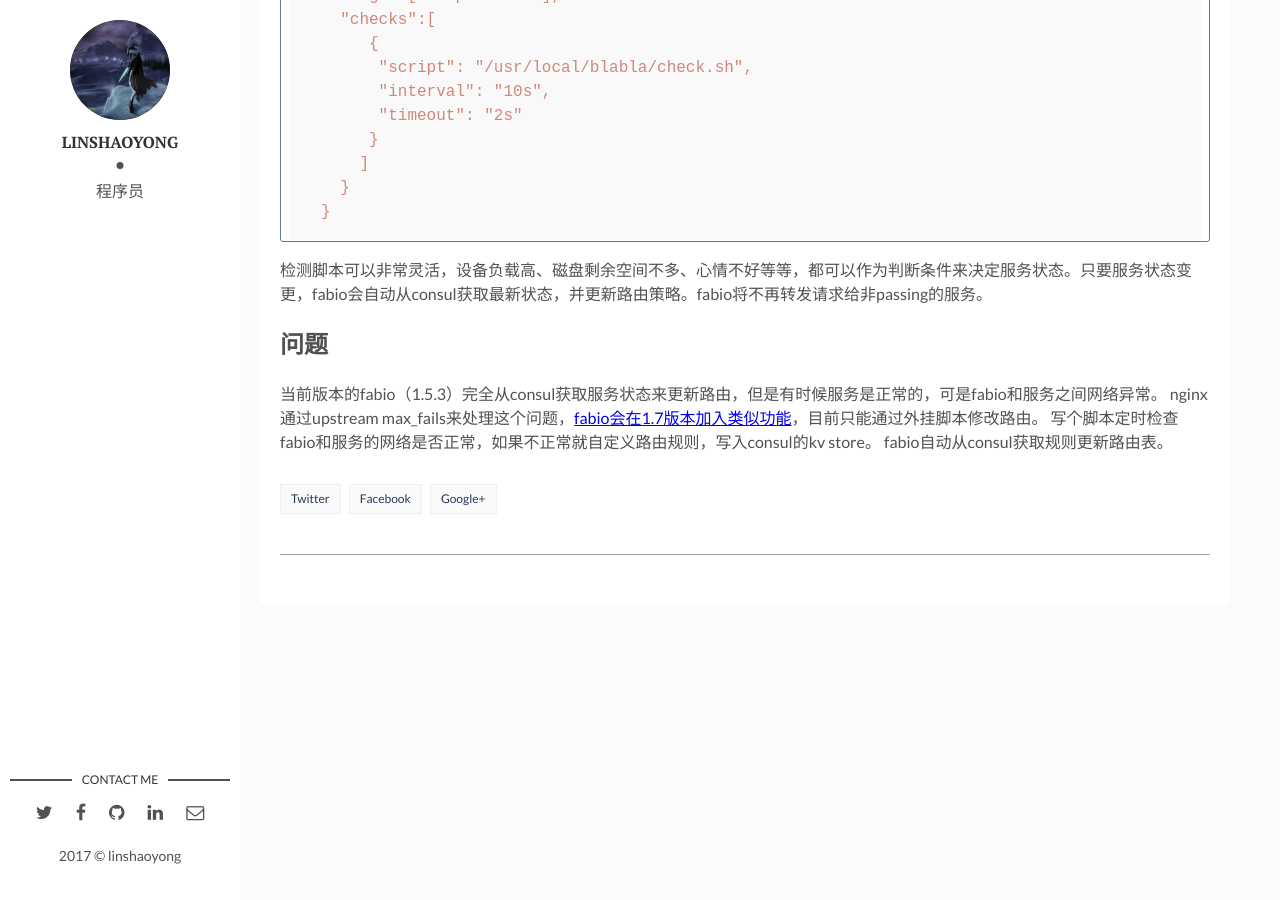
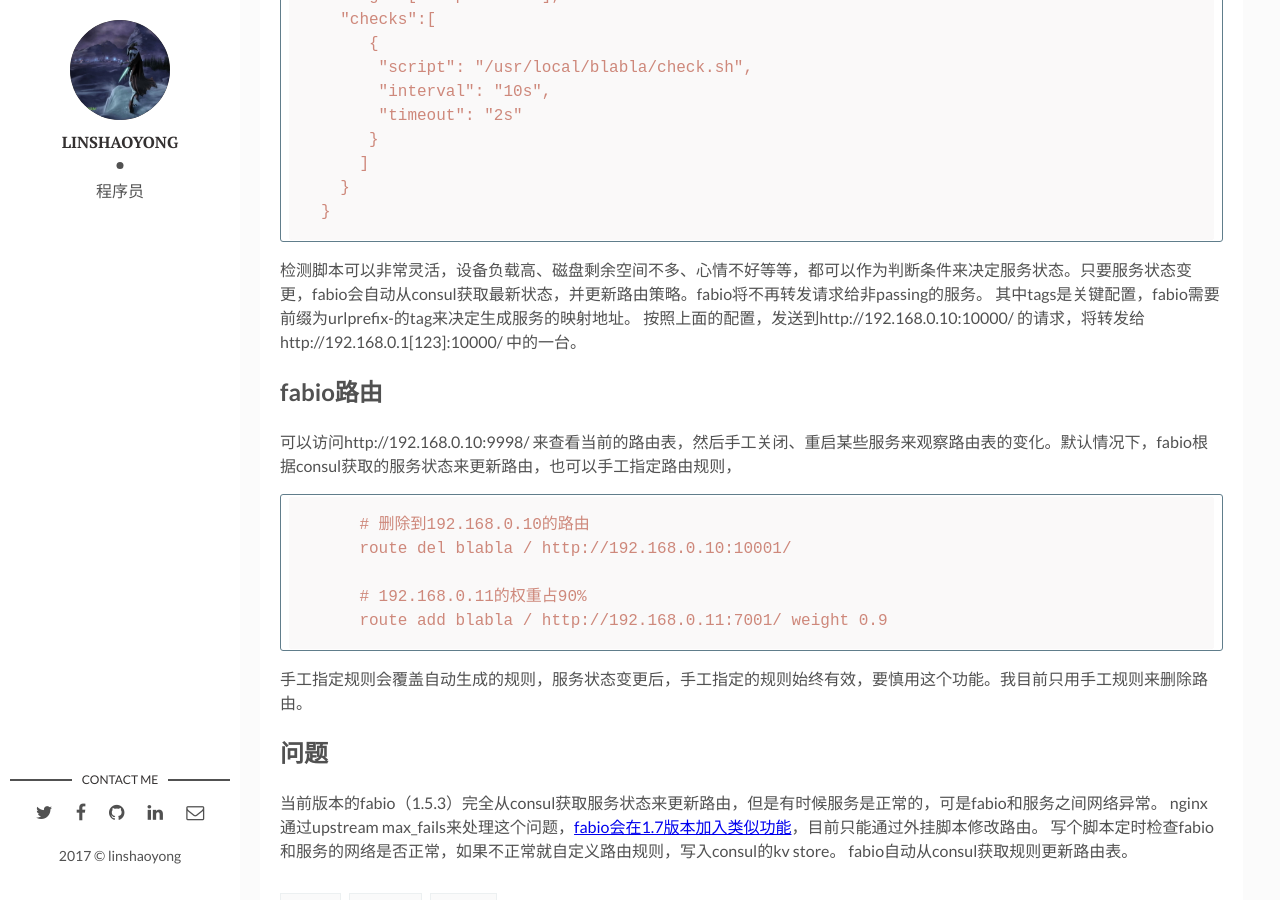
Before and after one commit to linshaoyong/linshaoyong.github.io, a Jekyll site: the page built from _posts/2017-11-28-using-fabio-and-consul.md, in a window 1280 px wide and 900 px high, scrolled down 1424 px. Built offline with Jekyll 4.4.1, drawn with Linux system fonts in a browser that asks for light colours; some of the changed text lies outside the part shown.

Commit message:
update post

````diff
--- a/_posts/2017-11-28-using-fabio-and-consul.md
+++ b/_posts/2017-11-28-using-fabio-and-consul.md
@@ -7,16 +7,16 @@
 
 ## 部署
 
-[fabio](https://github.com/fabiolb/fabio)是一款简单、现代、快速、基本上零配置的负载均衡软件，集成了consul等服务发现软件。
+[fabio](https://github.com/fabiolb/fabio)是一款简单、快速、几乎零配置的负载均衡软件，后端集成了consul等多种服务发现软件。
 
 假设我们有一个web应用，部署在3台设备，对外提供HTTP查询接口，一般是在前面用nginx做负载均衡。
 
 ```
-                     +--> service-a
-                     |
-    user --> nginx --+--> service-b
-                     |
-                     +--> service-c
+                                           +--> service-a （192.168.0.11:10001）
+                                           |
+    user --> nginx （192.168.0.10:10000） --+--> service-b （192.168.0.12:10001）
+                                           |
+                                           +--> service-c （192.168.0.13:10001）
 ```
 
 但是nginx对后端不够敏感，如果某台设备数据库变慢了、数据库的数据延迟等等，nginx依然会转发请求过去。
@@ -24,11 +24,11 @@
 当然，nginx功能很强大，如果要保留nginx的功能，可以在每个服务前端都部署nginx，再把fabio放在nginx之前。
 
 ```
-                     +--> nginx --> service-a
-                     |
-    user --> fabio --+--> nginx --> service-b
-                     |
-                     +--> nginx --> service-c
+                                           +--> nginx （192.168.0.11:10001） --> service-a
+                                           |
+    user --> fabio （192.168.0.10:10000） --+--> nginx （192.168.0.12:10001） --> service-b
+                                           |
+                                           +--> nginx （192.168.0.13:10001） --> service-c
 ```
 
 ## fabio配置
@@ -46,7 +46,6 @@
 运行时指定配置文件，
 
     ./fabio -cfg fabio.properties
-
 
 ## consul配置
 
@@ -69,6 +68,20 @@
     }
 
 检测脚本可以非常灵活，设备负载高、磁盘剩余空间不多、心情不好等等，都可以作为判断条件来决定服务状态。只要服务状态变更，fabio会自动从consul获取最新状态，并更新路由策略。fabio将不再转发请求给非passing的服务。
+其中tags是关键配置，fabio需要前缀为urlprefix-的tag来决定生成服务的映射地址。
+按照上面的配置，发送到http://192.168.0.10:10000/ 的请求，将转发给http://192.168.0.1[123]:10000/ 中的一台。
+
+## fabio路由
+
+可以访问http://192.168.0.10:9998/ 来查看当前的路由表，然后手工关闭、重启某些服务来观察路由表的变化。默认情况下，fabio根据consul获取的服务状态来更新路由，也可以手工指定路由规则，
+
+        # 删除到192.168.0.10的路由
+        route del blabla / http://192.168.0.10:10001/
+
+        # 192.168.0.11的权重占90%
+        route add blabla / http://192.168.0.11:7001/ weight 0.9
+
+手工指定规则会覆盖自动生成的规则，服务状态变更后，手工指定的规则始终有效，要慎用这个功能。我目前只用手工规则来删除路由。
 
 ## 问题
 
````
